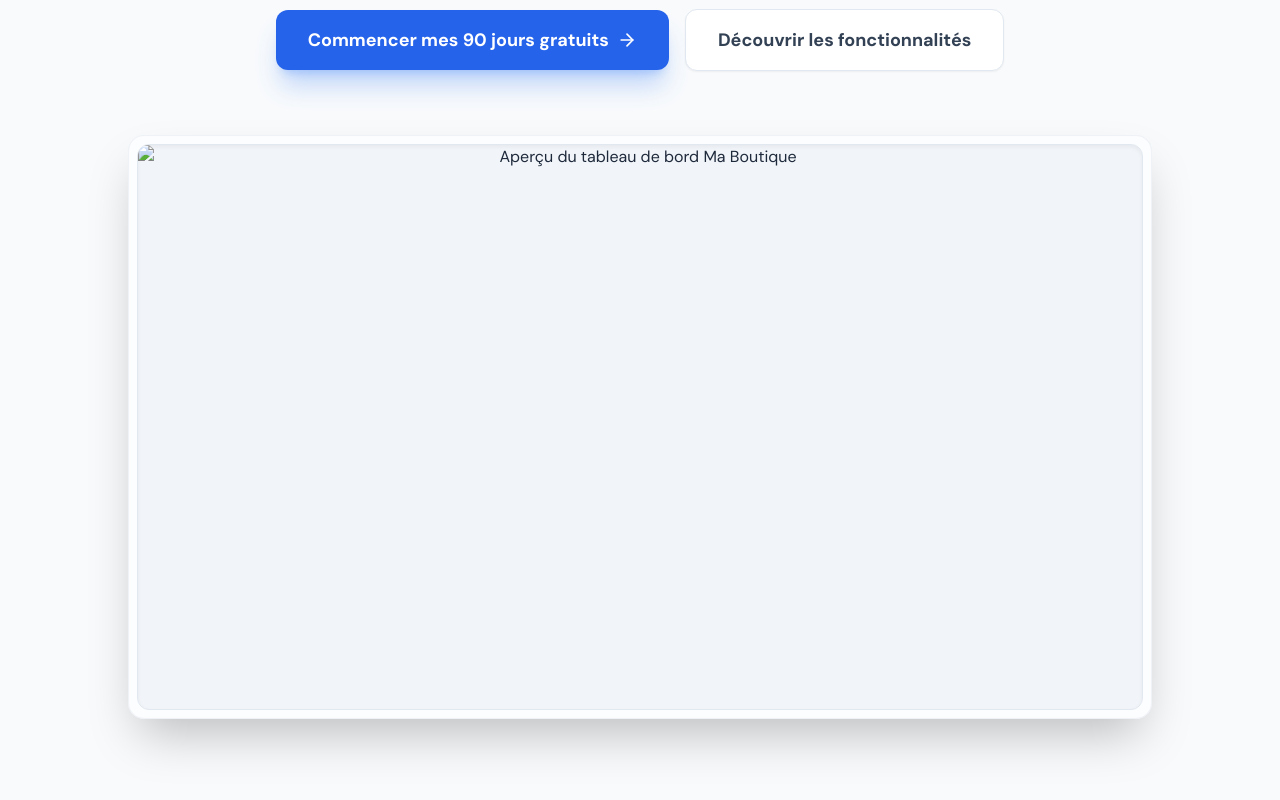
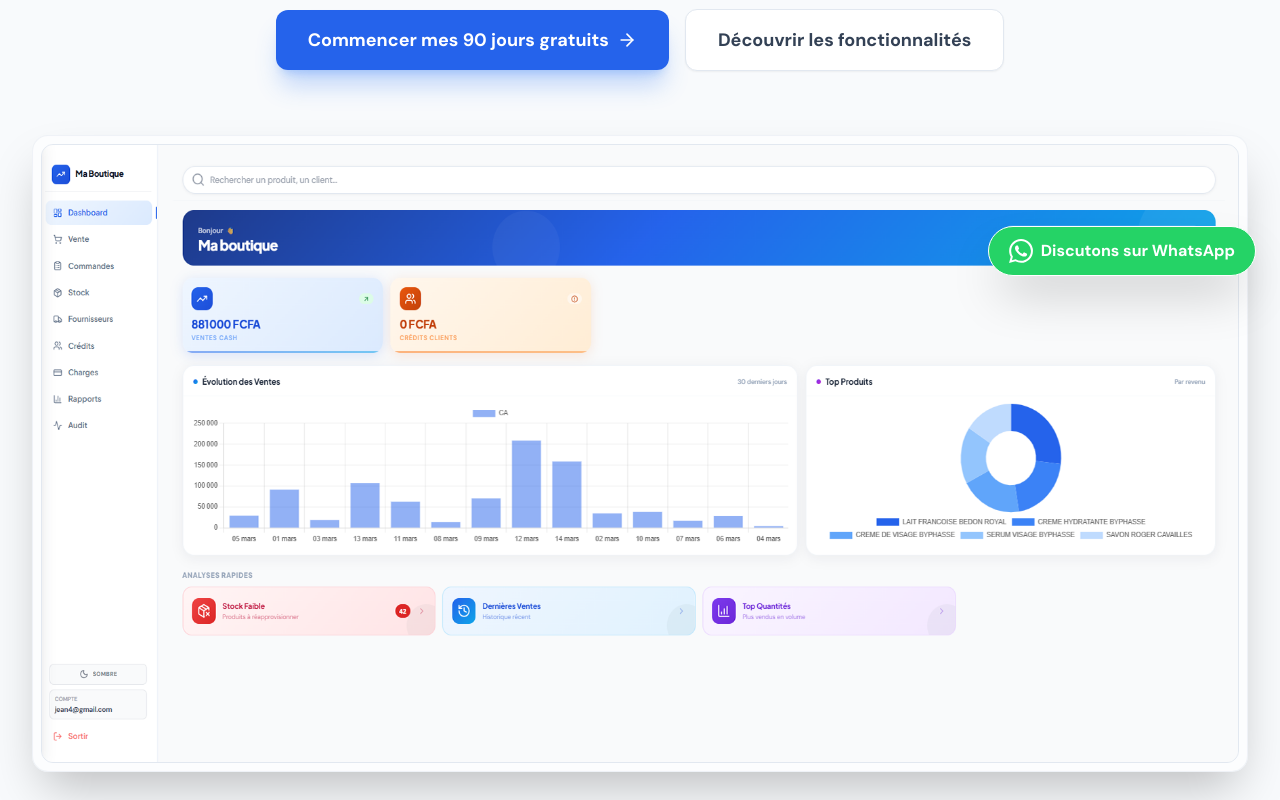
Before and after one commit to amt-transit/Boutique, a plain HTML site: page index.html in a window 1280 px wide. Shown: the part 500-1300 px from the top of the page. Drawn offline with nearby package versions, Linux system fonts and the light colour scheme.

Commit message:
page vitrine

```diff
--- a/index.html
+++ b/index.html
@@ -80,11 +80,11 @@
             </div>
 
             <!-- Image/Mockup de l'application -->
-            <div class="mt-16 mx-auto max-w-5xl">
+            <div class="mt-16 mx-auto max-w-[1918px]">
                 <div class="rounded-2xl border border-slate-200/50 bg-white/50 p-2 shadow-2xl backdrop-blur-sm">
-                    <div class="rounded-xl overflow-hidden bg-slate-100 aspect-[16/9] relative shadow-inner border border-slate-200">
+                    <div class="rounded-xl overflow-hidden bg-slate-100 aspect-[1918/991] relative shadow-inner border border-slate-200">
                         <!-- Ton image locale -->
-                        <img src="dashboard-preview.png" alt="Aperçu du tableau de bord Ma Boutique" class="w-full h-full object-cover object-top hover:scale-[1.02] transition-transform duration-700 ease-in-out">
+                        <img src="dashboard-preview.png" width="1918" height="991" alt="Aperçu du tableau de bord Ma Boutique" class="w-full h-full object-cover object-top hover:scale-[1.02] transition-transform duration-700 ease-in-out">
                     </div>
                 </div>
             </div>
@@ -181,6 +181,14 @@
         </div>
     </footer>
 
+    <!-- Bouton WhatsApp Flottant -->
+    <a href="https://wa.me/2250748528824" target="_blank" rel="noopener noreferrer" class="fixed bottom-6 right-6 bg-[#25D366] hover:bg-[#20bd5a] text-white py-3 px-5 rounded-full shadow-2xl flex items-center gap-2 z-[60] transition-transform transform hover:scale-105 border border-white">
+        <svg xmlns="http://www.w3.org/2000/svg" viewBox="0 0 24 24" fill="currentColor" class="w-6 h-6">
+            <path d="M17.472 14.382c-.297-.149-1.758-.867-2.03-.967-.273-.099-.471-.148-.67.15-.197.297-.767.966-.94 1.164-.173.199-.347.223-.644.075-.297-.15-1.255-.463-2.39-1.475-.883-.788-1.48-1.761-1.653-2.059-.173-.297-.018-.458.13-.606.134-.133.298-.347.446-.52.149-.174.198-.298.298-.497.099-.198.05-.371-.025-.52-.075-.149-.669-1.612-.916-2.207-.242-.579-.487-.5-.669-.51a12.8 12.8 0 0 0-.57-.01c-.198 0-.52.074-.792.372-.272.297-1.04 1.016-1.04 2.479 0 1.462 1.065 2.875 1.213 3.074.149.198 2.096 3.2 5.077 4.487.709.306 1.262.489 1.694.625.712.227 1.36.195 1.871.118.571-.085 1.758-.719 2.006-1.413.248-.694.248-1.289.173-1.413-.074-.124-.272-.198-.57-.347m-5.421 7.403h-.004a9.87 9.87 0 0 1-5.031-1.378l-.361-.214-3.741.982.998-3.648-.235-.374a9.86 9.86 0 0 1-1.51-5.26c.001-5.45 4.436-9.884 9.888-9.884 2.64 0 5.122 1.03 6.988 2.898a9.825 9.825 0 0 1 2.893 6.994c-.003 5.45-4.437 9.884-9.885 9.884m8.413-18.297A11.815 11.815 0 0 0 12.05 0C5.495 0 .16 5.335.157 11.892c0 2.096.547 4.142 1.588 5.945L.057 24l6.305-1.654a11.882 11.882 0 0 0 5.683 1.448h.005c6.554 0 11.89-5.335 11.893-11.893a11.821 11.821 0 0 0-3.48-8.413Z"/>
+        </svg>
+        <span class="font-bold">Discutons sur WhatsApp</span>
+    </a>
+
     <script>
         // Initialiser les icônes Lucide
         lucide.createIcons();
```
Also changed, not shown: src/admin/import.js (+15 -1 lines), dashboard-preview.png (added).
